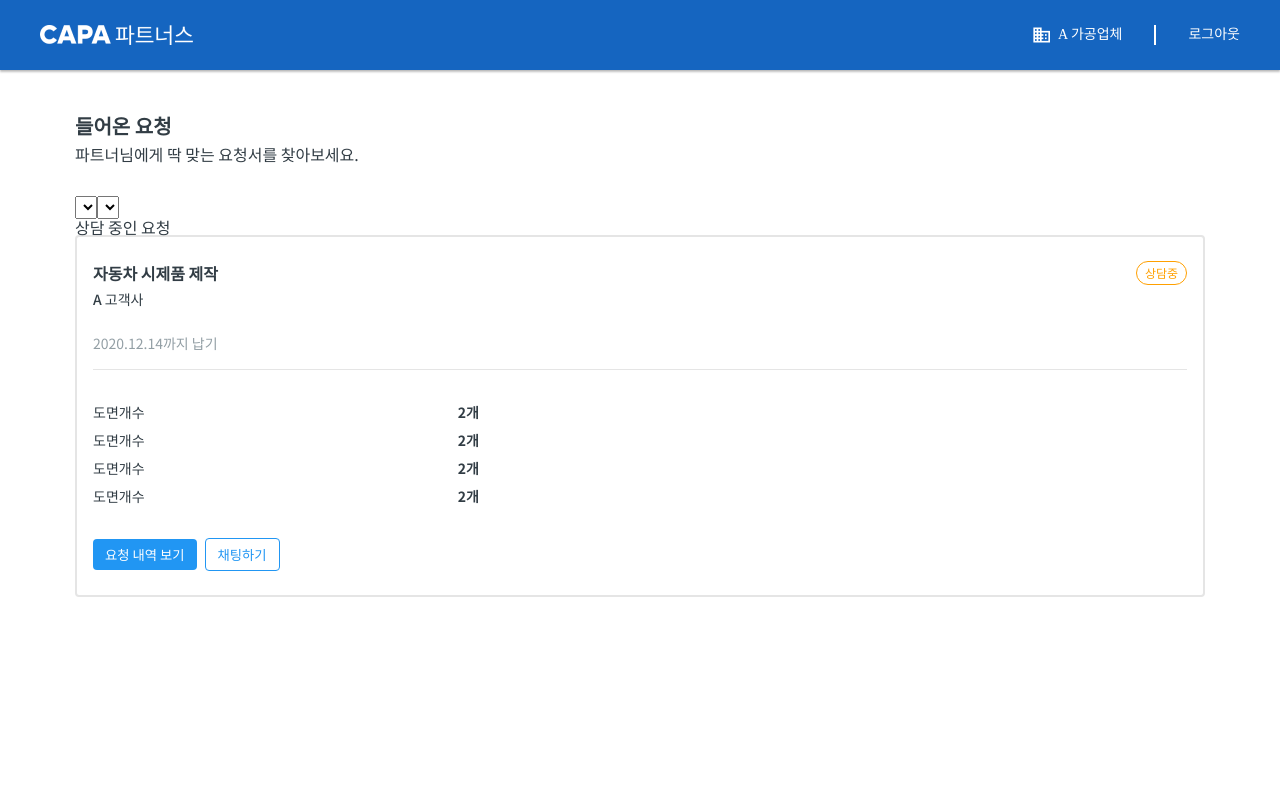
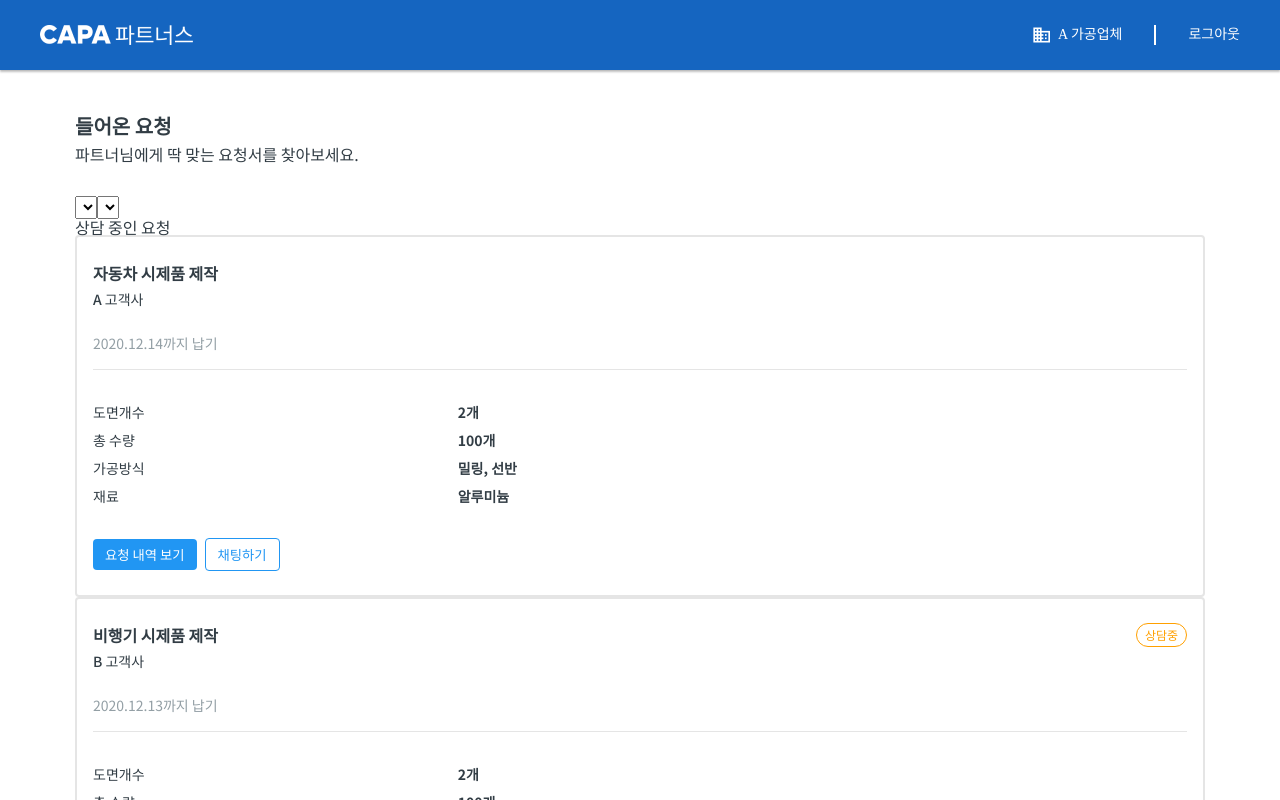
Before and after one commit to jch1223/ateamventures, a React (Create React App) app: page / in a window 1280 px wide. Shown: the top 800 px of the page. Built offline with nearby package versions, Linux system fonts and the light colour scheme; data requests are answered from the project's data file.

Commit message:
feat: 견적서 데이터 가져 온 후 card render

```diff
--- a/requests.json
+++ b/requests.json
@@ -60,7 +60,7 @@
       "title": "전동 킥보드 시제품 제작",
       "client": "F 업체",
       "due": "2020.12.09",
-      "docs": 1,
+      "count": 1,
       "amount": 20,
       "method": ["밀링"],
       "material": ["강철"],
--- /dev/null
+++ b/src/api/requests.ts
@@ -0,0 +1,11 @@
+import { API_SERVER } from "../config";
+
+export const getEstimates = async () => {
+  const response = await fetch(`${API_SERVER}/requests`);
+
+  if (!response.ok) {
+    throw new Error("api 요청 실패");
+  }
+
+  return await response.json();
+};
--- a/src/components/EstimateCard.tsx
+++ b/src/components/EstimateCard.tsx
@@ -3,44 +3,66 @@ import styled from "styled-components";
 
 import Button from "./Button";
 
-function EstimateCard() {
+export interface EstimateType {
+  amount: number;
+  client: string;
+  count: number;
+  due: string;
+  id: number;
+  material: string[];
+  method: string[];
+  status: string;
+  title: string;
+}
+
+interface EstimateCardProps {
+  estimateData: EstimateType;
+}
+
+function EstimateCard({ estimateData }: EstimateCardProps) {
+  const addCommaReducer = (acc: string, curr: string) => `${acc}, ${curr}`;
+
   return (
     <EstimateCardStyled>
       <Header>
-        <h2>자동차 시제품 제작</h2>
-        <ConsultingTag>상담중</ConsultingTag>
-        <p className="customer">A 고객사</p>
-        <p className="due-date">2020.12.14까지 납기</p>
+        <h2>{estimateData.title}</h2>
+        {estimateData.status === "상담중" && (
+          <ConsultingTag>상담중</ConsultingTag>
+        )}
+        <p className="client">{estimateData.client}</p>
+        <p className="due-date">{estimateData.due}까지 납기</p>
       </Header>
 
       <Content>
         <Row>
           <div className="summary">도면개수</div>
-          <div className="description">2개</div>
+          <div className="description">{estimateData.count}개</div>
         </Row>
         <Row>
-          <div className="summary">도면개수</div>
-          <div className="description">2개</div>
+          <div className="summary">총 수량</div>
+          <div className="description">{estimateData.amount}개</div>
         </Row>
         <Row>
-          <div className="summary">도면개수</div>
-          <div className="description">2개</div>
+          <div className="summary">가공방식</div>
+          <div className="description">
+            {estimateData.method.reduce(addCommaReducer)}
+          </div>
         </Row>
         <Row>
-          <div className="summary">도면개수</div>
-          <div className="description">2개</div>
+          <div className="summary">재료</div>
+          <div className="description">
+            {estimateData.material.reduce(addCommaReducer)}
+          </div>
         </Row>
       </Content>
 
-      <Bottom>
+      <div>
         <Button>요청 내역 보기</Button>
         <Button outline>채팅하기</Button>
-      </Bottom>
+      </div>
     </EstimateCardStyled>
   );
 }
-
-const Bottom = styled.div``;
 
 const Row = styled.div`
   display: flex;
@@ -90,7 +112,7 @@ const Header = styled.div`
     font-weight: 600;
   }
 
-  .customer {
+  .client {
     margin-bottom: 24px;
     line-height: 20px;
     font-weight: 500;
--- /dev/null
+++ b/src/config/index.ts
@@ -0,0 +1 @@
+export const API_SERVER = "http://localhost:3004";
--- /dev/null
+++ b/src/hooks/useFetch.ts
@@ -0,0 +1,40 @@
+import { useEffect, useState } from "react";
+
+function useFetch(request: any) {
+  const [data, setData] = useState<any>(null);
+  const [isLoading, setIsLoading] = useState(false);
+  const [isError, setIsError] = useState(false);
+  const [error, setError] = useState<any>(false);
+
+  useEffect(() => {
+    let isMount = true;
+
+    (async function () {
+      try {
+        setIsLoading(true);
+
+        if (isMount) {
+          setData(await request());
+          setIsLoading(false);
+        }
+      } catch (error) {
+        setIsError(true);
+        setError(error);
+        setIsLoading(false);
+      }
+    })();
+
+    return () => {
+      isMount = false;
+    };
+  }, [request]);
+
+  return {
+    data,
+    isLoading,
+    isError,
+    error,
+  };
+}
+
+export default useFetch;
--- a/src/pages/Home.tsx
+++ b/src/pages/Home.tsx
@@ -1,10 +1,21 @@
-import React, { useState } from "react";
+import React from "react";
 import styled from "styled-components";
-import EstimateCard from "../components/EstimateCard";
+
+import { getEstimates } from "../api/requests";
+import useFetch from "../hooks/useFetch";
 
 import Layout from "../layouts/Layout";
+import EstimateCard, { EstimateType } from "../components/EstimateCard";
 
 function Home() {
+  const {
+    data: estimatesData,
+    isLoading,
+    isError,
+    error,
+  } = useFetch(getEstimates);
+  console.log(estimatesData);
+
   return (
     <Layout>
       <TopContent>
@@ -20,7 +31,9 @@ function Home() {
         </div>
 
         <div>
-          <EstimateCard />
+          {estimatesData?.map((estimate: EstimateType) => {
+            return <EstimateCard key={estimate.id} estimateData={estimate} />;
+          })}
         </div>
       </article>
     </Layout>
```
